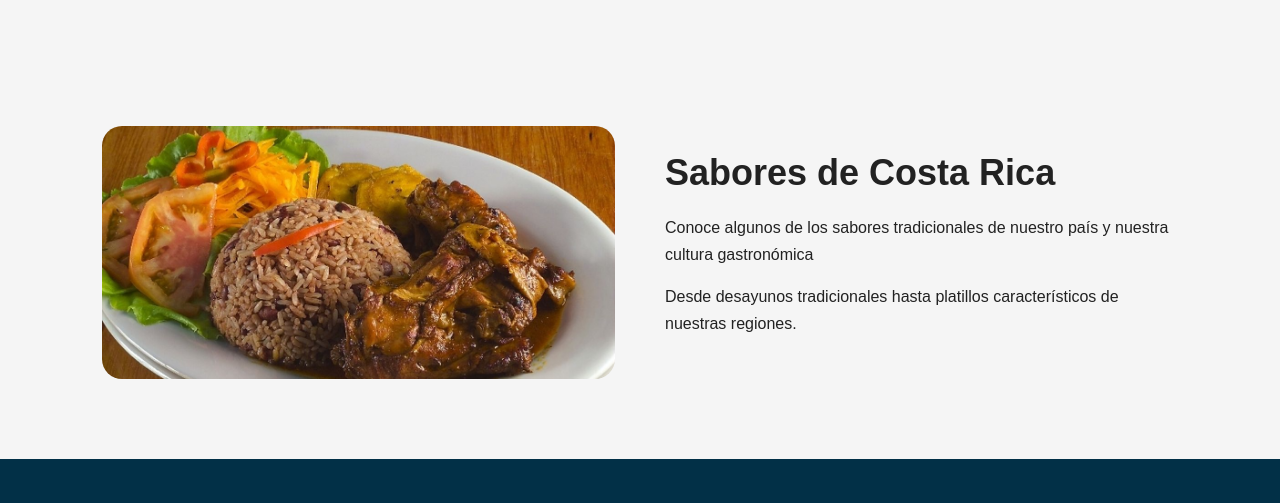
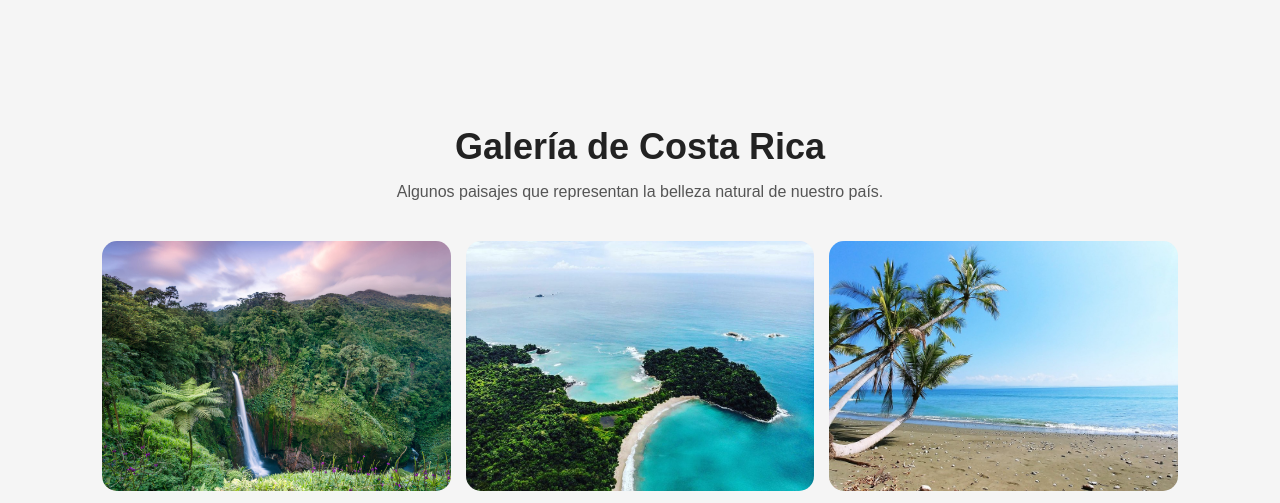
Before and after one commit to Seal6-bleh/ExploraCostaRica, a plain HTML site: page index.html in a window 1280 px wide. Shown: the part 1990-2493 px from the top of the page. Drawn offline with Linux system fonts and the light colour scheme.

Commit message:
Versión 1.3 - Crear galería de Costa Rica

```diff
--- a/css/estilos.css
+++ b/css/estilos.css
@@ -237,7 +237,30 @@ footer p {
     line-height: 1.6;
 }
 
+.galeria {
+    display: grid;
+    grid-template-columns: repeat(3, 1fr);
+    gap: 15px;
+    margin-top: 40px;
+}
+
+.galeria img {
+    width: 100%;
+    height: 250px;
+    object-fit: cover;
+    border-radius: 15px;
+    transition: 0.3s;
+}
+
+.galeria img:hover {
+    transform: scale(1.03);
+}
+
 @media (max-widht: 900px) {
+
+    .galeria {
+        grid-template-columns: repeat(2, 1fr);
+    }
 
     .experiencias {
         grid-template-columns: repeat(2, 1fr);
@@ -260,6 +283,14 @@ footer p {
 }
 
 @media (max-width: 600px) {
+
+    .galeria {
+        grid-template-columns: 1fr;
+    }
+
+    .galeria img {
+        height: 220px;
+    }
 
     .experiencias {
         grid-template-columns: 1fr;
--- a/index.html
+++ b/index.html
@@ -152,6 +152,21 @@
         </div>
     </section>
 
+    <section id="galeria" class="seccion">
+        <h2> Galería de Costa Rica </h2>
+        <p class="descripcion">
+            Algunos paisajes que representan la belleza natural de nuestro país.
+        </p>
+        <div class="galeria">
+            <img src="img/galeria1.jpg" alt="Paisaje de Costa Rica">
+            <img src="img/galeria2.jpeg" alt="Naturaleza de Costa Rica">
+            <img src="img/galeria3.jpg" alt="Playa de Costa Rica">
+            <img src="img/galeria4.jpg" alt="Bosque de Costa Rica">
+            <img src="img/galeria5.jpg" alt="Volcán de Costa Rica">
+            <img src="img/galeria6.jpg" alt="Aventura en Costa Rica">
+        </div>
+    </section>
+
     <section id="gastronomia" class="seccion">
         <div class="gastronomia">
             <img src="img/comida.jpg" alt="Gastronomía costarricense">
```
Also changed, not shown: img/galeria1.jpg (added), img/galeria2.jpeg (added), img/galeria3.jpg (added), img/galeria4.jpg (added), img/galeria6.jpg (added), 1 other file.
